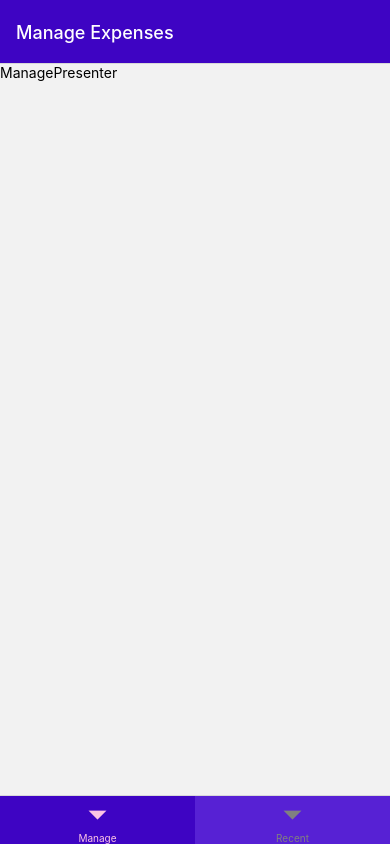
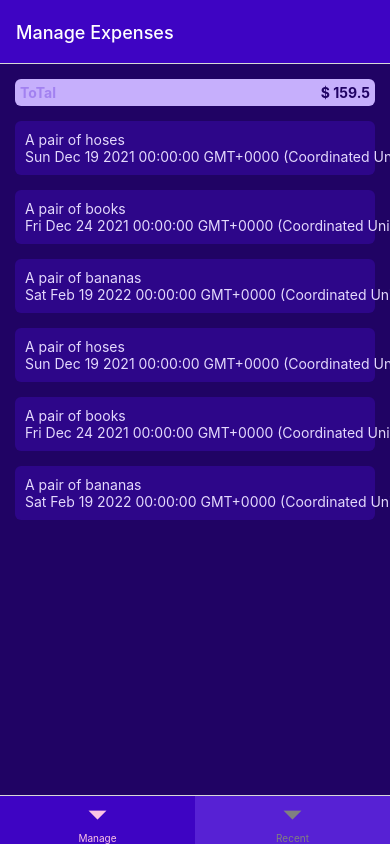
Before and after one commit to bigtae1007/AppGame, a React Native app: screen /Manage in a window 390 px wide. Built offline with nearby package versions, Linux system fonts and the light colour scheme.

Commit message:
최근 7일, 전체 더미 데이터로 간단한 view 작성

```diff
--- /dev/null
+++ b/components/ExpensesOutput/ExpenseItem.tsx
@@ -0,0 +1,44 @@
+import React from 'react';
+import {Pressable, StyleSheet, Text, View} from 'react-native';
+import {GlobalStyles} from '../../src/constants/styles';
+
+export const ExpenseItem = ({item}: {item: any}) => {
+  return (
+    <Pressable>
+      <View style={styles.container}>
+        <View>
+          <Text style={styles.desc_text}>{item.description}</Text>
+          <Text style={styles.desc_text}>{item.date.toString()}</Text>
+        </View>
+        <View style={styles.price_view}>
+          <Text style={styles.price_text}>{item.amount}</Text>
+        </View>
+      </View>
+    </Pressable>
+  );
+};
+
+const styles = StyleSheet.create({
+  container: {
+    flexDirection: 'row',
+    justifyContent: 'space-between',
+    marginHorizontal: 15,
+    backgroundColor: GlobalStyles.colors.primary700,
+    padding: 10,
+    borderRadius: 6,
+    marginTop: 15,
+  },
+  desc_text: {
+    color: GlobalStyles.colors.primary50,
+  },
+  price_view: {
+    padding: 5,
+    backgroundColor: '#fff',
+    justifyContent: 'center',
+    alignItems: 'center',
+    borderRadius: 6,
+  },
+  price_text: {
+    color: GlobalStyles.colors.primary500,
+  },
+});
--- /dev/null
+++ b/components/ExpensesOutput/ExpenseOutput.tsx
@@ -0,0 +1,28 @@
+import React from 'react';
+import {StyleSheet, View} from 'react-native';
+import {GlobalStyles} from '../../src/constants/styles';
+import {DUMMY_EXPENSES} from '../../src/dummy';
+import {ExpensesList} from './ExpensesList';
+import {ExpensesSummary} from './ExpensesSummary';
+
+interface ExpenseOutputProps {
+  expenses: any;
+  period: any;
+}
+
+export const ExpenseOutput = ({expenses, period}: ExpenseOutputProps) => {
+  return (
+    <View style={styles.container}>
+      <ExpensesSummary expenses={expenses} period={period} />
+      <ExpensesList expenses={expenses} />
+    </View>
+  );
+};
+
+const styles = StyleSheet.create({
+  container: {
+    flex: 1,
+    backgroundColor: GlobalStyles.colors.primary800,
+    paddingVertical: 15,
+  },
+});
--- /dev/null
+++ b/components/ExpensesOutput/ExpensesList.tsx
@@ -0,0 +1,7 @@
+import React from 'react';
+import {FlatList, Text} from 'react-native';
+import {ExpenseItem} from './ExpenseItem';
+
+export const ExpensesList = ({expenses}: {expenses: any}) => {
+  return <FlatList data={expenses} renderItem={ExpenseItem} />;
+};
--- /dev/null
+++ b/components/ExpensesOutput/ExpensesSummary.tsx
@@ -0,0 +1,41 @@
+import React from 'react';
+import {FlatList, StyleSheet, Text, View} from 'react-native';
+import {GlobalStyles} from '../../src/constants/styles';
+
+export const ExpensesSummary = ({
+  expenses,
+  period,
+}: {
+  expenses: any;
+  period: any;
+}) => {
+  const sum = expenses.reduce((sum: any, item: any) => {
+    return sum + item.amount;
+  }, 0);
+
+  return (
+    <View style={styles.contianer}>
+      <Text style={styles.period}>{period}</Text>
+      <Text style={styles.price_text}>$ {sum.toFixed(1)}</Text>
+    </View>
+  );
+};
+
+const styles = StyleSheet.create({
+  contianer: {
+    flexDirection: 'row',
+    justifyContent: 'space-between',
+    backgroundColor: GlobalStyles.colors.primary100,
+    borderRadius: 6,
+    padding: 5,
+    marginHorizontal: 15,
+  },
+  period: {
+    color: GlobalStyles.colors.primary200,
+    fontWeight: 'bold',
+  },
+  price_text: {
+    color: GlobalStyles.colors.primary800,
+    fontWeight: 'bold',
+  },
+});
--- /dev/null
+++ b/src/dummy.ts
@@ -0,0 +1,38 @@
+export const DUMMY_EXPENSES = [
+  {
+    id: 'e1',
+    description: 'A pair of hoses',
+    amount: 59.59,
+    date: new Date('2021-12-19'),
+  },
+  {
+    id: 'e2',
+    description: 'A pair of books',
+    amount: 9.59,
+    date: new Date('2021-12-24'),
+  },
+  {
+    id: 'e3',
+    description: 'A pair of bananas',
+    amount: 10.59,
+    date: new Date('2022-02-19'),
+  },
+  {
+    id: 'e4',
+    description: 'A pair of hoses',
+    amount: 59.59,
+    date: new Date('2021-12-19'),
+  },
+  {
+    id: 'e5',
+    description: 'A pair of books',
+    amount: 9.59,
+    date: new Date('2021-12-24'),
+  },
+  {
+    id: 'e6',
+    description: 'A pair of bananas',
+    amount: 10.59,
+    date: new Date('2022-02-19'),
+  },
+];
--- a/src/screens/ManageExpenses/ManagePresenter.tsx
+++ b/src/screens/ManageExpenses/ManagePresenter.tsx
@@ -1,7 +1,13 @@
 import {Text} from 'react-native';
+import {ExpenseOutput} from '../../../components/ExpensesOutput/ExpenseOutput';
+import {DUMMY_EXPENSES} from '../../dummy';
 
 const ManagePresenter = () => {
-  return <Text>ManagePresenter</Text>;
+  return (
+    <>
+      <ExpenseOutput expenses={DUMMY_EXPENSES} period="ToTal" />
+    </>
+  );
 };
 
 export default ManagePresenter;
--- a/src/screens/RecentExpenses/RecentPresenter.tsx
+++ b/src/screens/RecentExpenses/RecentPresenter.tsx
@@ -1,7 +1,13 @@
 import {Text} from 'react-native';
+import {ExpenseOutput} from '../../../components/ExpensesOutput/ExpenseOutput';
+import {DUMMY_EXPENSES} from '../../dummy';
 
 const RecentPresenter = () => {
-  return <Text>RecentPresenter</Text>;
+  return (
+    <>
+      <ExpenseOutput expenses={DUMMY_EXPENSES} period="7 days" />
+    </>
+  );
 };
 
 export default RecentPresenter;
```
